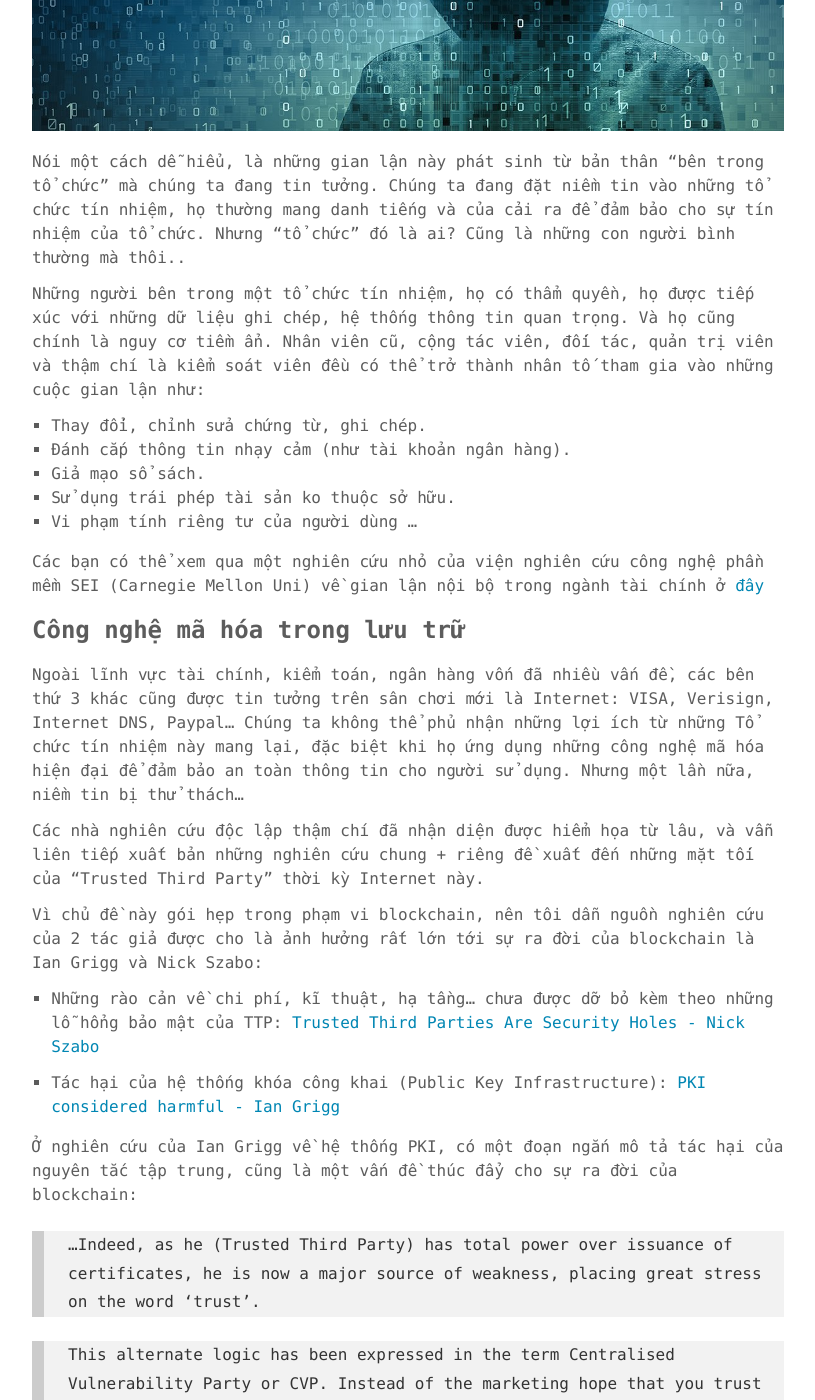
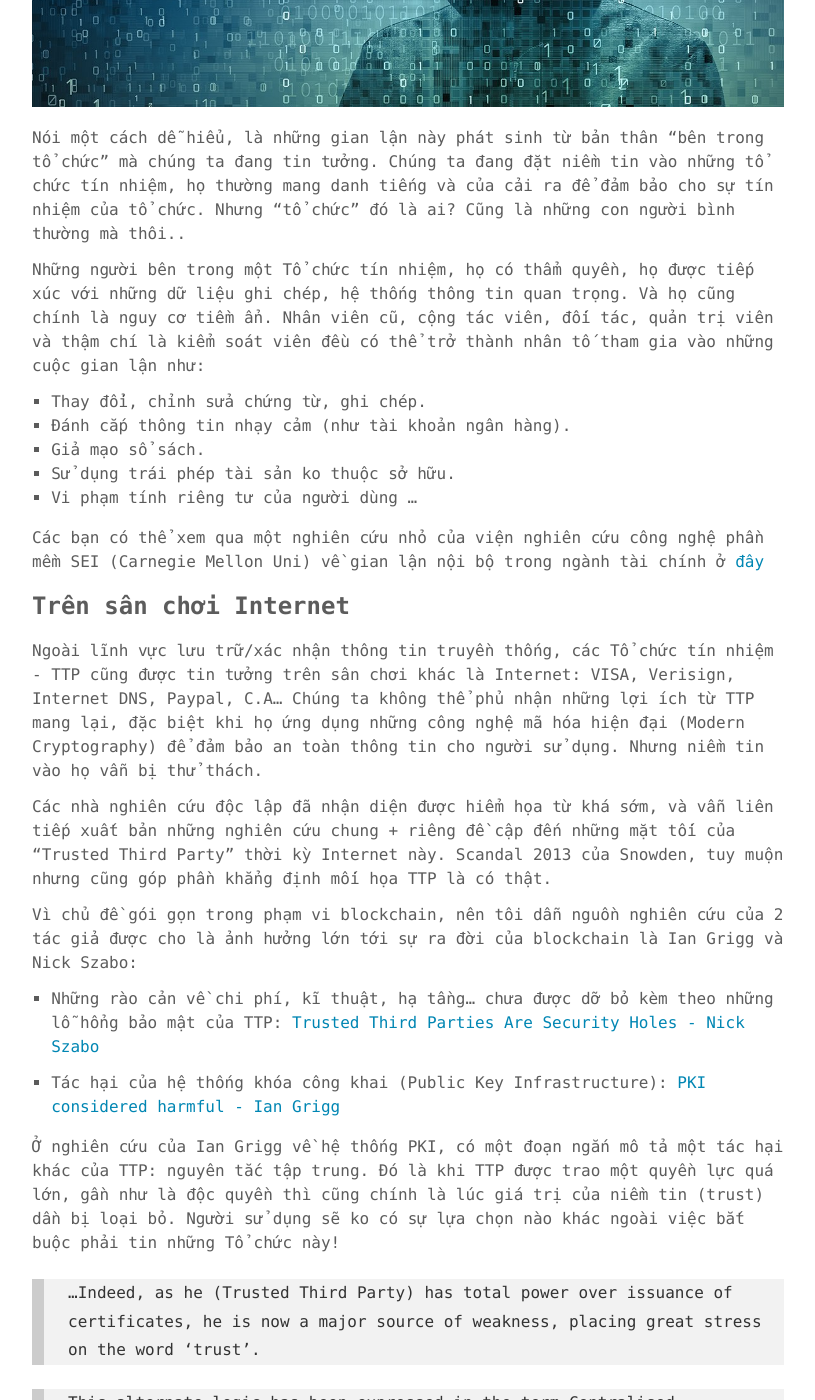
Before and after one commit to phuoc-thanh/phuoc-thanh.github.io, a Jekyll site: the page built from _posts/2018-07-17-road-to-blockchain-intro.md, in a window 1280 px wide and 1400 px high, scrolled down 5166 px. Shown: the whole window, without its empty margins (232-1047 px from the left). Built offline with Jekyll 4.4.1, drawn with Linux system fonts in a browser that asks for light colours; some of the changed text lies outside the part shown.

Commit message:
finish blockchain 1st post

````diff
--- a/_posts/2018-07-17-road-to-blockchain-intro.md
+++ b/_posts/2018-07-17-road-to-blockchain-intro.md
@@ -8,7 +8,7 @@ keywords: "blockchain, bitcoin, history, satoshi, accounting, crypto"
 
 ![A piece of History](/assets/images/rtb01/history.png)
 
-Viết về một công nghệ mới mẻ, luôn là thách thức lớn đối với blogger, nó là một loại công việc tiêu hao rất nhiều thời gian và công sức. 4 phần mày mò tìm hiểu, rồi đến 6 phần quan trọng hơn: diễn đạt, mô tả để độc giả hiểu, mới được coi là bài viết chất lượng.
+Viết về một công nghệ mới mẻ, luôn là thách thức lớn đối với blogger, nó là một loại công việc tiêu hao nhiều thời gian và công sức. 4 phần mày mò tìm hiểu, rồi đến 6 phần quan trọng hơn: diễn đạt, mô tả để độc giả hiểu, mới được coi là bài viết chất lượng.
 
 Và thách thức lần này mang tên "Blockchain" - một công nghệ đã xuất hiện khá lâu nhưng vẫn tồn tại nhiều băn khoăn, hoài nghi xung quanh nó: Blockchain là gì? Đến từ đâu? Giải quyết vấn đề gì? Có đáng tin cậy ko? v.v...
 
@@ -36,7 +36,7 @@ Rồi giao thương cũng từ đó mà vươn xa. Cọp Siberia đem xuống đ
 
 ### Cuốn sổ ghi nợ
 
-Khi "tiền vỏ hến" được sử dụng trong giao dịch, mọi mua bán đều cần phải được ghi chép, để tính toán giá cả, theo dõi tài sản, và có lẽ cũng là để tiện đòi nợ. Ai đó đã phát minh ra chữ viết và giấy da, chính là sự khởi đầu cho sự bùng nổ của lĩnh vực ghi chép, lưu trữ thông tin. Đối với hoạt động buôn bán, các gian thương thời kỳ này sẽ có 1 cuốn sổ ghi chép những thứ như:
+Khi "tiền vỏ hến" được sử dụng trong giao dịch, mọi người bắt đầu "ghi chép": để tính toán giá cả, theo dõi tài sản, và có lẽ cũng là để tiện đòi nợ. Ai đó đã phát minh ra chữ viết và giấy da, chính là sự khởi đầu cho sự bùng nổ của lĩnh vực ghi chép, lưu trữ thông tin. Đối với hoạt động buôn bán, các gian thương thời kỳ này sẽ có 1 cuốn sổ ghi chép những thứ như:
 
 ```haskell
 -- Ngày 01, bán 10 đầu tôm được 100 sò, bán 16 mực khổng lồ được 400 sò, mua 2 bò con hết 600 sò.
@@ -104,12 +104,13 @@ Như vậy, cách mà nhà Vượn tham gia vào ghi chép cho giao dịch của
 
 Cùng với vòng xoáy của Computer và Internet, công nghệ lưu trữ số hóa cũng được áp dụng vào ghi chép.
 
-+ Nhập liệu Sổ sách giấy tờ được thay bằng Software, Hard Disk.
++ Computer tính toán thay cho con người.
++ Hard Disk lưu trữ thông tin thay cho sổ sách, giấy tờ.
 + Chữ ký tay được thay bằng chữ ký số.
 + Bank account được sử dụng rộng rãi và tiện dụng nhờ Internet.
 ...
 
-Thời điểm này, Ngân Hàng và các bên thứ 3 khác (Vượn đội lốt) cũng đã số hóa phần lớn sổ sách và ghi chép. Kèm theo quá trình số hóa, là việc ứng dụng các nghiên cứu của ngành Mật Mã học hiện đại (Modern Cryptography) để ngăn ngừa những nguy cơ về an toàn thông tin.
+Thời điểm này, Ngân Hàng và các Tổ chức tín nhiệm khác cũng đã số hóa phần lớn sổ sách và ghi chép.
 
 ---
 
@@ -119,13 +120,13 @@ Thời điểm này, Ngân Hàng và các bên thứ 3 khác (Vượn đội l
 
 Đột phá trong lĩnh vực CNTT mang đến những hệ thống lưu trữ thông tin giao dịch khổng lồ, tập trung, được quản lý bởi những Tổ chức tín nhiệm (Trusted Third Party).
 
-Tất nhiên, "Tổ chức tín nhiệm" này cũng có nhiều nhược điểm, và nhược điểm lớn nhất của nó có lẽ là hiểm họa "Insider Fraud" - Gian lận nội bộ.
+Tất nhiên, TTP cũng có nhiều nhược điểm, và đáng kể nhất có lẽ là hiểm họa "Insider Fraud" - Gian lận nội bộ.
 
 ![Insider Fraud](/assets/images/rtb01/cyber_attack.jpg)
 
 Nói một cách dễ hiểu, là những gian lận này phát sinh từ bản thân "bên trong tổ chức" mà chúng ta đang tin tưởng. Chúng ta đang đặt niềm tin vào những tổ chức tín nhiệm, họ thường mang danh tiếng và của cải ra để đảm bảo cho sự tín nhiệm của tổ chức. Nhưng "tổ chức" đó là ai? Cũng là những con người bình thường mà thôi..
 
-Những người bên trong một tổ chức tín nhiệm, họ có thẩm quyền, họ được tiếp xúc với những dữ liệu ghi chép, hệ thống thông tin quan trọng. Và họ cũng chính là nguy cơ tiềm ẩn. Nhân viên cũ, cộng tác viên, đối tác, quản trị viên và thậm chí là kiểm soát viên đều có thể trở thành nhân tố tham gia vào những cuộc gian lận như:
+Những người bên trong một Tổ chức tín nhiệm, họ có thẩm quyền, họ được tiếp xúc với những dữ liệu ghi chép, hệ thống thông tin quan trọng. Và họ cũng chính là nguy cơ tiềm ẩn. Nhân viên cũ, cộng tác viên, đối tác, quản trị viên và thậm chí là kiểm soát viên đều có thể trở thành nhân tố tham gia vào những cuộc gian lận như:
 
 - Thay đổi, chỉnh sửa chứng từ, ghi chép.
 - Đánh cắp thông tin nhạy cảm (như tài khoản ngân hàng).
@@ -136,19 +137,19 @@ Những người bên trong một tổ chức tín nhiệm, họ có thẩm quy
 
 Các bạn có thể xem qua một nghiên cứu nhỏ của viện nghiên cứu công nghệ phần mềm SEI (Carnegie Mellon Uni) về gian lận nội bộ trong ngành tài chính ở [đây](https://resources.sei.cmu.edu/asset_files/Brochure/2012_015_001_28207.pdf)
 
-### Công nghệ mã hóa trong lưu trữ
+### Trên sân chơi Internet
 
-Ngoài lĩnh vực tài chính, kiểm toán, ngân hàng vốn đã nhiều vấn đề, các bên thứ 3 khác cũng được tin tưởng trên sân chơi mới là Internet: VISA, Verisign, Internet DNS, Paypal... Chúng ta không thể phủ nhận những lợi ích từ những Tổ chức tín nhiệm này mang lại, đặc biệt khi họ ứng dụng những công nghệ mã hóa hiện đại để đảm bảo an toàn thông tin cho người sử dụng. Nhưng một lần nữa, niềm tin bị thử thách...
+Ngoài lĩnh vực lưu trữ/xác nhận thông tin truyền thống, các Tổ chức tín nhiệm - TTP cũng được tin tưởng trên sân chơi khác là Internet: VISA, Verisign, Internet DNS, Paypal, C.A... Chúng ta không thể phủ nhận những lợi ích từ TTP mang lại, đặc biệt khi họ ứng dụng những công nghệ mã hóa hiện đại (Modern Cryptography) để đảm bảo an toàn thông tin cho người sử dụng. Nhưng niềm tin vào họ vẫn bị thử thách.
 
-Các nhà nghiên cứu độc lập thậm chí đã nhận diện được hiểm họa từ lâu, và vẫn liên tiếp xuất bản những nghiên cứu chung + riêng đề xuất đến những mặt tối của "Trusted Third Party" thời kỳ Internet này.
+Các nhà nghiên cứu độc lập đã nhận diện được hiểm họa từ khá sớm, và vẫn liên tiếp xuất bản những nghiên cứu chung + riêng đề cập đến những mặt tối của "Trusted Third Party" thời kỳ Internet này. Scandal 2013 của Snowden, tuy muộn nhưng cũng góp phần khẳng định mối họa TTP là có thật.
 
-Vì chủ đề này gói hẹp trong phạm vi blockchain, nên tôi dẫn nguồn nghiên cứu của 2 tác giả được cho là ảnh hưởng rất lớn tới sự ra đời của blockchain là Ian Grigg và Nick Szabo:
+Vì chủ đề gói gọn trong phạm vi blockchain, nên tôi dẫn nguồn nghiên cứu của 2 tác giả được cho là ảnh hưởng lớn tới sự ra đời của blockchain là Ian Grigg và Nick Szabo:
 
 1. Những rào cản về chi phí, kĩ thuật, hạ tầng... chưa được dỡ bỏ kèm theo những lỗ hổng bảo mật của TTP: [Trusted Third Parties Are Security Holes - Nick Szabo](https://nakamotoinstitute.org/trusted-third-parties)
 
 2. Tác hại của hệ thống khóa công khai (Public Key Infrastructure): [PKI considered harmful - Ian Grigg](http://iang.org/ssl/pki_considered_harmful.html)
 
-Ở nghiên cứu của Ian Grigg về hệ thống PKI, có một đoạn ngắn mô tả tác hại của nguyên tắc tập trung, cũng là một vấn đề thúc đẩy cho sự ra đời của blockchain:
+Ở nghiên cứu của Ian Grigg về hệ thống PKI, có một đoạn ngắn mô tả một tác hại khác của TTP: nguyên tắc tập trung. Đó là khi TTP được trao một quyền lực quá lớn, gần như là độc quyền thì cũng chính là lúc giá trị của niềm tin (trust) dần bị loại bỏ. Người sử dụng sẽ ko có sự lựa chọn nào khác ngoài việc bắt buộc phải tin những Tổ chức này!
 
 > ...Indeed, as he (Trusted Third Party) has total power over issuance of certificates, he is now a major source of weakness, placing great stress on the word 'trust'.
 
@@ -158,9 +159,9 @@ Vì chủ đề này gói hẹp trong phạm vi blockchain, nên tôi dẫn ngu
 
 ## 5. Một hệ thống ghi chép hoàn hảo
 
-Cảm nhận được những hiểm họa về bảo mật, an toàn thông tin, và mặt tối của nguyên lý tập trung trong lĩnh vực ghi chép - lưu trữ dữ liệu, chúng ta lại một lần nữa đi tìm giải pháp, cho một nền tảng lưu trữ mới...
+Nhận thấy những hiểm họa về an toàn thông tin và mặt trái của nguyên lý tập trung trong những Tổ chức tín nhiệm, chúng ta lại một lần nữa đi tìm giải pháp cho một nền tảng lưu trữ mới...
 
-Có một sự thật rằng, khi người nào đó tìm ra được một lỗ hổng của hệ thống, thì chính người đó cũng đồng thời nghĩ tới giải pháp khắc phục. Hơn ai hết, họ là người hiểu rõ bản chất vấn đề nhất...
+Có một sự thật rằng, khi người nào đó tìm ra được một lỗ hổng của hệ thống, thì chính người đó cũng đồng thời nghĩ tới giải pháp khắc phục. Hơn ai hết, họ là người hiểu rõ bản chất vấn đề nhất.
 
 Từ những năm 198x, rất nhiều nhà nghiên cứu đã đóng góp vào quá trình cải tiến hệ thống ghi chép, lưu trữ, thanh toán, mã hóa... Gián tiếp lẫn trực tiếp, lý thuyết và thử nghiệm... Các bạn có thể xem thêm ở đây: [Satoshi Nakamoto Institute](https://nakamotoinstitute.org/literature/), một số bài nổi bật tôi gợi ý nên đọc:
 
@@ -178,18 +179,21 @@ Note: Nghiên cứu của Ian Grigg hoàn toàn ko liên quan đến lý thuyế
 
 Tóm tắt lại cho các bạn ko có thời gian đọc, những nghiên cứu khoảng thời gian này, ít nhiều đều hướng đến một hệ thống lưu trữ hoàn thiện, mang các đặc điểm:
 
-- Tính phân tán: Sổ Cái sẽ được lưu làm nhiều bản, ở nhiều nơi khác nhau.
+- Tính phân tán và minh bạch: Sổ Cái sẽ được lưu làm nhiều bản, đồng bộ và nằm ở nhiều nơi khác nhau.
 
 - Tính toàn vẹn: mỗi thông tin (giao dịch) được lưu vào sổ thì không có cách nào chỉnh sửa, thay đổi.
 
-- Tính minh bạch(!): Cơ chế xác nhận ngang hàng và công bằng, nhằm loại bỏ bên bên thứ 3 (hệ thống tín nhiệm).
-
+- Tính tự chủ: Cơ chế đồng thuận/xác minh ngang hàng và công bằng, nhằm loại bỏ bên bên thứ 3 (hệ thống tín nhiệm).
 
 ### Sự ra đời của bitcoin/blockchain
 
-Và cuối cùng, một vị đại hiệp đã mang đến hệ thống thanh toán "như yêu cầu", tuy mới nhưng ko phải mới: Bitcoin! Câu chuyện từ cuối năm 2008 trở đi, rồi giai đoạn nở rộ của tiền mã hóa, chắc mọi người ai cũng nắm được, có lẽ ko cần nhắc đến nữa.
+Và cuối năm 2008, Satoshi đại hiệp đã mang đến hệ thống thanh toán "như yêu cầu": Bitcoin!
 
-Tuy nhiên, trong bản thảo về hệ thống tiền kỹ thuật số ngang hàng của mình, Satoshi Nakamato ko hề nhắc đến blockchain. Khái niệm blockchain (về sau) là dựa theo cách mà bitcoin hoạt động để hình thành nên.
+Bitcoin ra đời để khẳng định tính khả thi của tiền số (Electronic Cash or Digital Cash) nhưng đồng thời (vô tình ??) nó cũng là một giải pháp cho lưu trữ thông tin. Phương thức hoạt động của bitcoin như sau:
+
+> Các dữ liệu giao dịch xảy ra trong một khoảng thời gian nhất định được gom lại thành 1 block, sau đó block này sẽ được "hash" (một dạng mã hóa) vào chain (là một chuỗi các blocks xảy ra trước đó). Bitcoin network sẽ đảm bảo chain-of-blocks này được cập nhật và đồng bộ theo thời gian, gần-như-ko-thể bị sửa đổi, không bị phụ thuộc bất kỳ Tổ chức nào khác.
+
+--> Bạn đã hiểu nguồn gốc tên gọi "blockchain" ra đời ntnao rồi đó.
 
 ![Blockchain](/assets/images/rtb01/blockchain.jpg)
 
````
